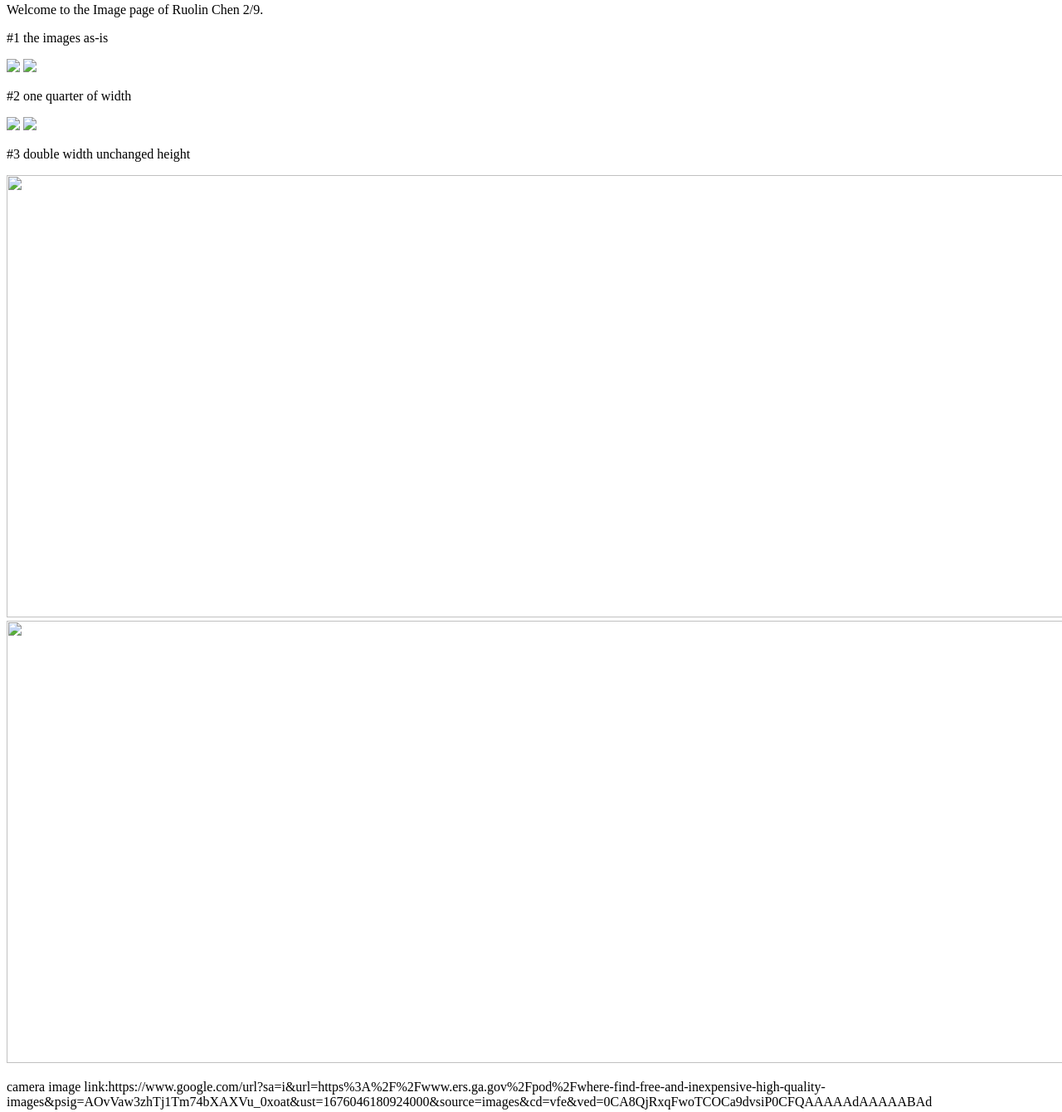
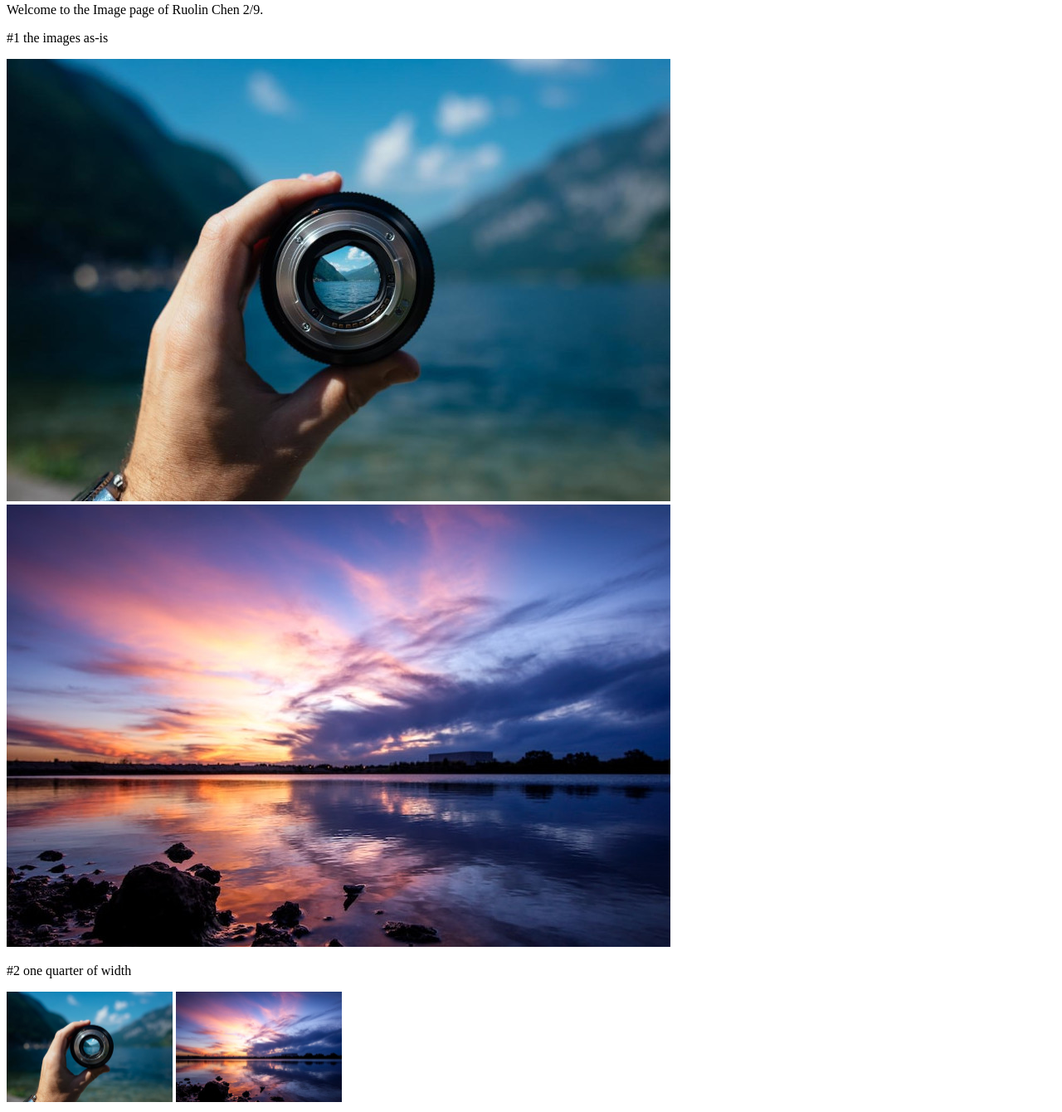
Before and after one commit to Roooooo23/Roooooo23.github.io, a plain HTML site: page image2.html in a window 1280 px wide. Shown: the part 77-1417 px from the top of the page at 83% size. Drawn offline with Linux system fonts and the light colour scheme.

Commit message:
Update image2.html

```diff
--- a/image2.html
+++ b/image2.html
@@ -12,16 +12,16 @@ Welcome to the Image page of <span>Ruolin Chen 2/9</span>.
 </p>
 
 	<p>#1 the images as-is</p>
-	<img src="image/camera1.jpeg" >
-	<img src="image/sky1.jpeg" >
+	<img src="camera1.jpeg" >
+	<img src="sky1.jpeg" >
 
 	<p>#2 one quarter of width</p>
-	<img src="image/camera1.jpeg" width=200>
-	<img src="image/sky1.jpeg" width=200>
+	<img src="camera1.jpeg" width=200>
+	<img src="sky1.jpeg" width=200>
 
 	<p>#3 double width unchanged height</p>
-	<img src="image/camera1.jpeg" width=1600 height=533>
-	<img src="image/sky1.jpeg" width=1600 height=533>
+	<img src="camera1.jpeg" width=1600 height=533>
+	<img src="sky1.jpeg" width=1600 height=533>
 
 	<p>  camera image <span>link:https://www.google.com/url?sa=i&url=https%3A%2F%2Fwww.ers.ga.gov%2Fpod%2Fwhere-find-free-and-inexpensive-high-quality-images&psig=AOvVaw3zhTj1Tm74bXAXVu_0xoat&ust=1676046180924000&source=images&cd=vfe&ved=0CA8QjRxqFwoTCOCa9dvsiP0CFQAAAAAdAAAAABAd</span></p>
 
```
